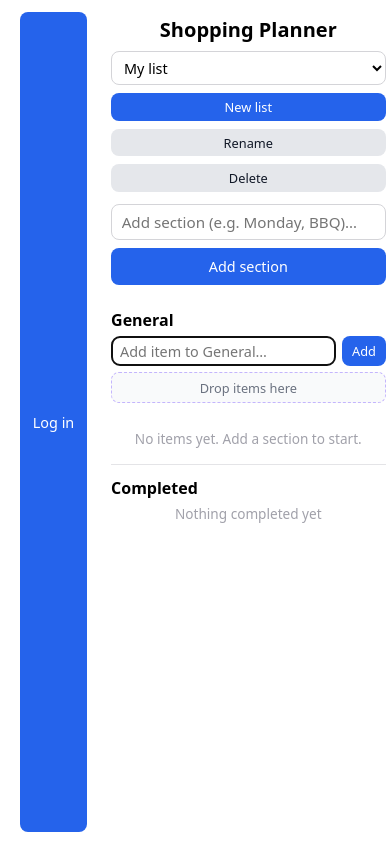
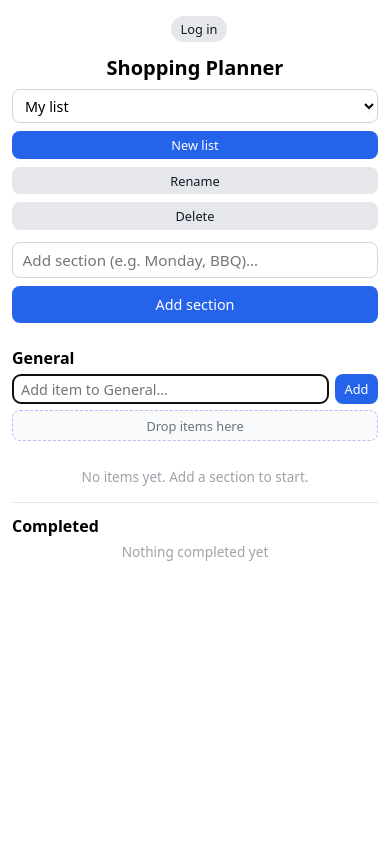
Before and after one commit to magnacharlie1/shopping-planner, a website: page index.html in a window 390 px wide. Drawn offline with Linux system fonts and the light colour scheme.

Commit message:
Make phone friendly 2

```diff
--- a/index.html
+++ b/index.html
@@ -33,6 +33,30 @@
       margin: 0 0 0.75rem;
       font-size: 1.4rem;
       text-align: center;
+    }
+
+    /* Auth bar at top of card */
+    .auth-bar {
+      display: flex;
+      justify-content: flex-end;
+      gap: 0.5rem;
+      margin-bottom: 0.75rem;
+      font-size: 0.85rem;
+      color: #4b5563;
+    }
+
+    #user-label {
+      align-self: center;
+    }
+
+    .auth-bar button {
+      padding: 0.25rem 0.6rem;
+      font-size: 0.8rem;
+      background: #e5e7eb;
+      color: #111827;
+      border-radius: 999px;
+      border: none;
+      cursor: pointer;
     }
 
     .list-switcher {
@@ -290,6 +314,11 @@
         margin-bottom: 0.5rem;
       }
 
+      .auth-bar {
+        justify-content: center;
+        flex-wrap: wrap;
+      }
+
       .list-switcher {
         flex-direction: column;
         align-items: stretch;
@@ -333,13 +362,14 @@
   </style>
 </head>
 <body>
-  <div id="auth-bar" style="display:flex; justify-content:flex-end; gap:0.5rem; margin:0.75rem;">
-    <span id="user-label" style="font-size:0.85rem; color:#4b5563;"></span>
-    <button id="login-btn" type="button">Log in</button>
-    <button id="logout-btn" type="button" style="display:none;">Log out</button>
-    <button id="test-api-btn" type="button" style="display:none;">Test API</button>
-  </div>
   <div class="app">
+    <div id="auth-bar" class="auth-bar">
+      <span id="user-label"></span>
+      <button id="login-btn" type="button">Log in</button>
+      <button id="logout-btn" type="button" style="display:none;">Log out</button>
+      <button id="test-api-btn" type="button" style="display:none;">Test API</button>
+    </div>
+
     <h1>Shopping Planner</h1>
 
     <!-- List selector / manager -->
```
